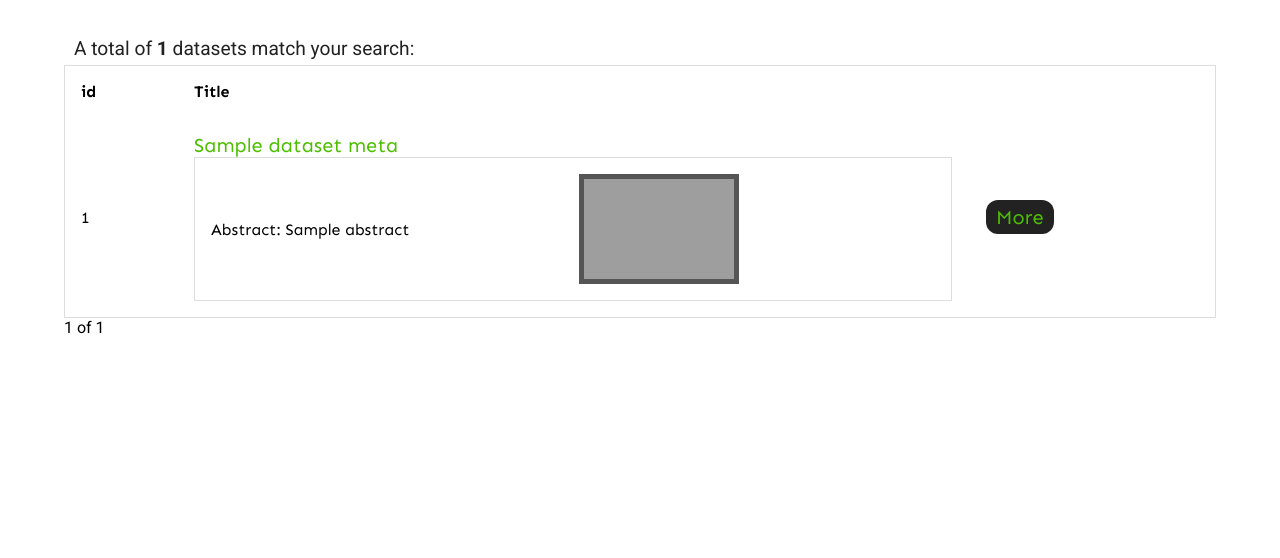
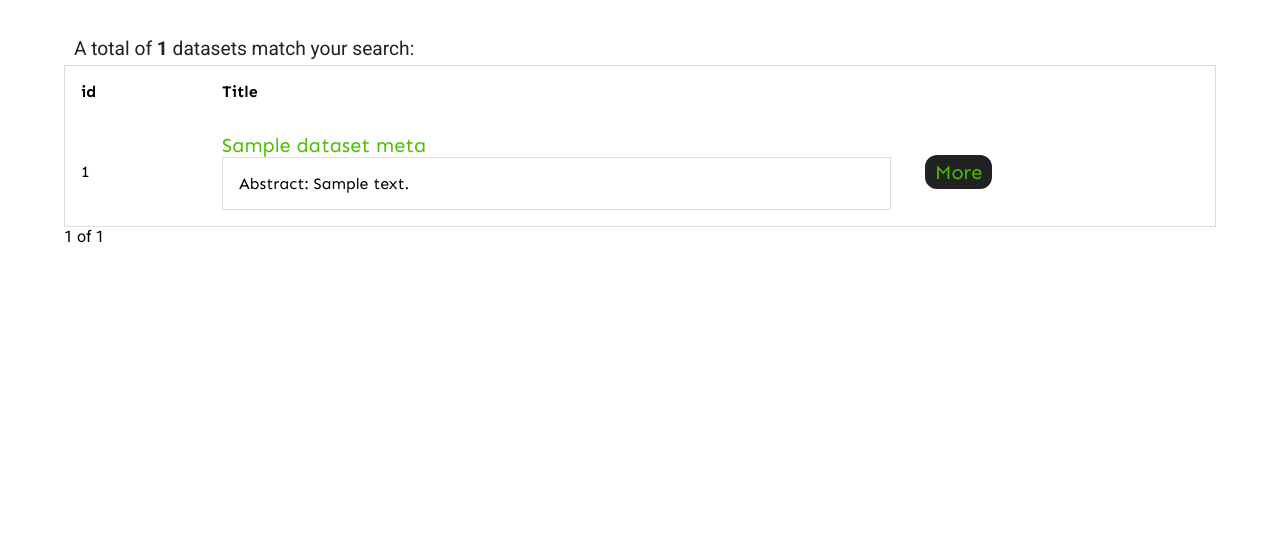
Before and after one commit to San-WierPa/xafsdb_webserver, a Django app: template xafsdb_web/templates/landing/search_datasets.html in a window 1280 px wide. Shown: the part 80-638 px from the top of the page. Run offline with Django 4.2, Linux system fonts and the light colour scheme; the template is opened without the code that fills it: most values are stand-ins (such as "Sample title", 1, 10 or a date in 2020).

```diff
--- a/xafsdb_web/templates/landing/search_datasets.html
+++ b/xafsdb_web/templates/landing/search_datasets.html
@@ -14,7 +14,7 @@
     {% endblock %}
 
     <!-- favicon -->
-    <link rel="shortcut icon" type="image/x-icon" href="{% static 'img/favicon.ico' %}">
+    <link rel="shortcut icon" type="image/png" href="{% static 'img/favicon.ico' %}">
 </header>
 
 {% include "landing/navbar.html" %}
@@ -39,15 +39,12 @@
         {% for dataset_meta in datasetList %}
             <tbody>
                 <tr>
-                    <td> {{ dataset_meta.id }} </td>
+                    <td class="limit-id-length"> {{ dataset_meta.id }} </td>
                     <td class="table-title limit-title-length">
-                        {{ dataset_meta.title }}
+                        {{ dataset_meta.datasetName }}
                         <table>
                             <tr>
-                                <td class="limit-abstract-length"> Abstract: {{ dataset_meta.abstract }} </td>
-                                <td><img src="http://127.0.0.1:8000/api/v1/file/download?file_id={{ dataset_meta.preview_id }}"
-                                    alt="Preview" style="border: 5px solid #555;" height="100" width="150">
-                            </td>
+                                <td class="limit-abstract-length"> Abstract: {{ dataset_meta.description }} </td>
                             </tr>
                         </table>
                     </td>
```
